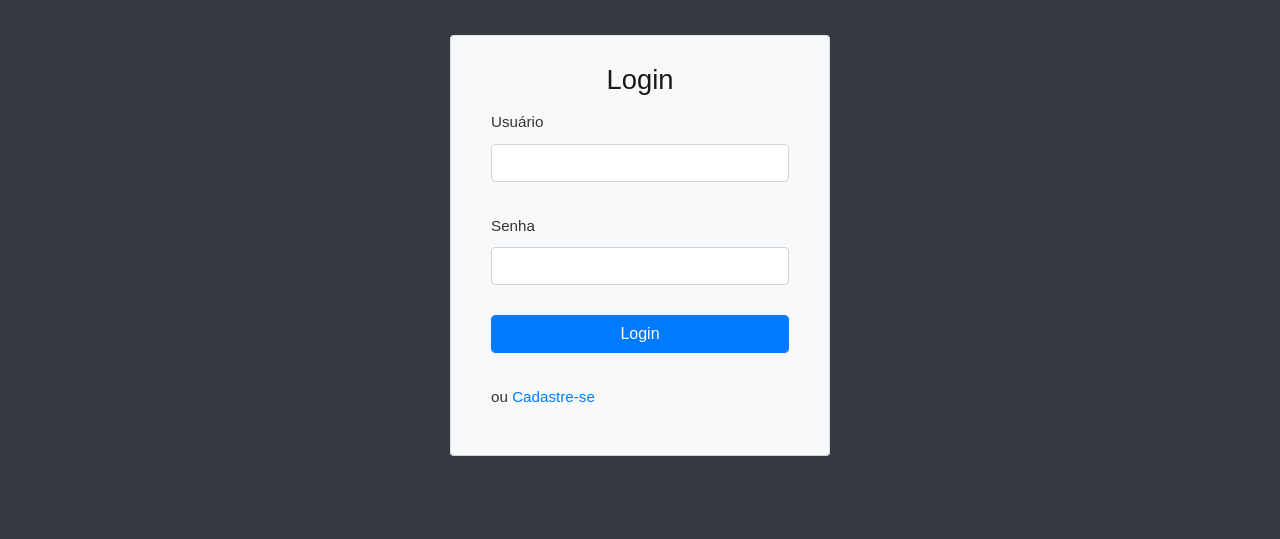
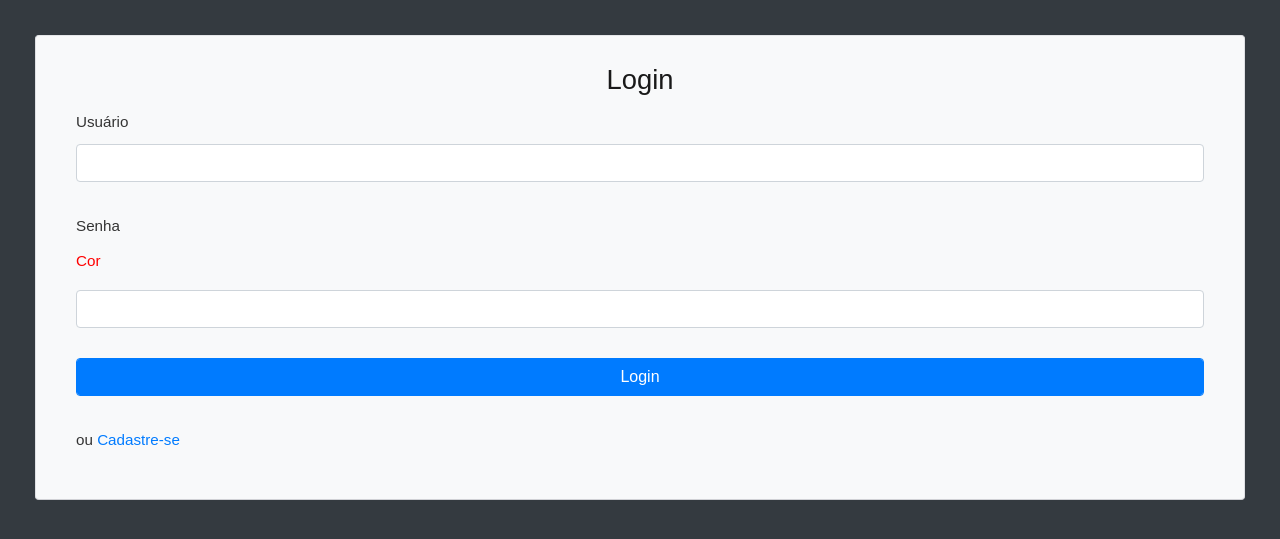
Before and after one commit to belec0/medirafacada, a PHP site: page /view/auth/login-form.php in a window 1280 px wide. Shown: the top 539 px of the page. Run offline with PHP 8.4, Linux system fonts and the light colour scheme.

Commit message:
Teste de css
Teste para captar erros de css

```diff
--- a/view/auth/login-form.php
+++ b/view/auth/login-form.php
@@ -29,6 +29,7 @@ if (! empty($_SESSION['id'])) {
                 <div class="field-column">
                     <div>
                         <label for="password">Senha</label><span id="password_info" class="error-info"></span>
+                        <p id="testee">Cor</p>
                     </div>
                     <div>
                         <input name="password" id="password" type="password" class="form-control">
--- a/view/css/style.css
+++ b/view/css/style.css
@@ -301,3 +301,13 @@ input:checked + .slider:before {
 #form-estilo {
   text-align: -webkit-center;
 }
+#testee {
+  color: red;
+}
+/* Estilização Página de login - MOBILE 400p x 700p */
+
+@media(min-width: 1000px) {
+  .demo-table {
+    width: 100%;
+  }
+}
--- a/view/layout/topTheme.php
+++ b/view/layout/topTheme.php
@@ -6,12 +6,11 @@
         <title>User Login</title>
         <link rel="stylesheet" href="https://stackpath.bootstrapcdn.com/bootstrap/4.5.0/css/bootstrap.min.css" integrity="sha384-9aIt2nRpC12Uk9gS9baDl411NQApFmC26EwAOH8WgZl5MYYxFfc+NcPb1dKGj7Sk" crossorigin="anonymous">
 
-        <link href="/medirafacada/view/css/style.css" rel="stylesheet" type="text/css" />
-
         <script src="/medirafacada/view/js/app.js"></script>
         <script src="https://code.jquery.com/jquery-3.5.1.slim.min.js" integrity="sha384-DfXdz2htPH0lsSSs5nCTpuj/zy4C+OGpamoFVy38MVBnE+IbbVYUew+OrCXaRkfj" crossorigin="anonymous"></script>
         <script src="https://cdn.jsdelivr.net/npm/popper.js@1.16.0/dist/umd/popper.min.js" integrity="sha384-Q6E9RHvbIyZFJoft+2mJbHaEWldlvI9IOYy5n3zV9zzTtmI3UksdQRVvoxMfooAo" crossorigin="anonymous"></script>
         <script src="https://stackpath.bootstrapcdn.com/bootstrap/4.5.0/js/bootstrap.min.js" integrity="sha384-OgVRvuATP1z7JjHLkuOU7Xw704+h835Lr+6QL9UvYjZE3Ipu6Tp75j7Bh/kR0JKI" crossorigin="anonymous"></script>
+        <link href="/medirafacada/view/css/style.css" rel="stylesheet" type="text/css"/>
     </head>
     <body >
         <div id="wrapper">
@@ -60,15 +59,5 @@
             <div class="container-fluid">
                 <div class="row">
                     <div class="col-lg-12">
-
-    <head>
-        <title>User Login</title>
-        <link rel="stylesheet" href="https://stackpath.bootstrapcdn.com/bootstrap/4.5.0/css/bootstrap.min.css" integrity="sha384-9aIt2nRpC12Uk9gS9baDl411NQApFmC26EwAOH8WgZl5MYYxFfc+NcPb1dKGj7Sk" crossorigin="anonymous">
-        <link href="./view/css/style.css" rel="stylesheet" type="text/css" />
-
-        <script src="https://code.jquery.com/jquery-3.5.1.slim.min.js" integrity="sha384-DfXdz2htPH0lsSSs5nCTpuj/zy4C+OGpamoFVy38MVBnE+IbbVYUew+OrCXaRkfj" crossorigin="anonymous"></script>
-        <script src="https://cdn.jsdelivr.net/npm/popper.js@1.16.0/dist/umd/popper.min.js" integrity="sha384-Q6E9RHvbIyZFJoft+2mJbHaEWldlvI9IOYy5n3zV9zzTtmI3UksdQRVvoxMfooAo" crossorigin="anonymous"></script>
-        <script src="https://stackpath.bootstrapcdn.com/bootstrap/4.5.0/js/bootstrap.min.js" integrity="sha384-OgVRvuATP1z7JjHLkuOU7Xw704+h835Lr+6QL9UvYjZE3Ipu6Tp75j7Bh/kR0JKI" crossorigin="anonymous"></script>
-    </head>
     <body class="bg-dark">
     <div class="content">
```
